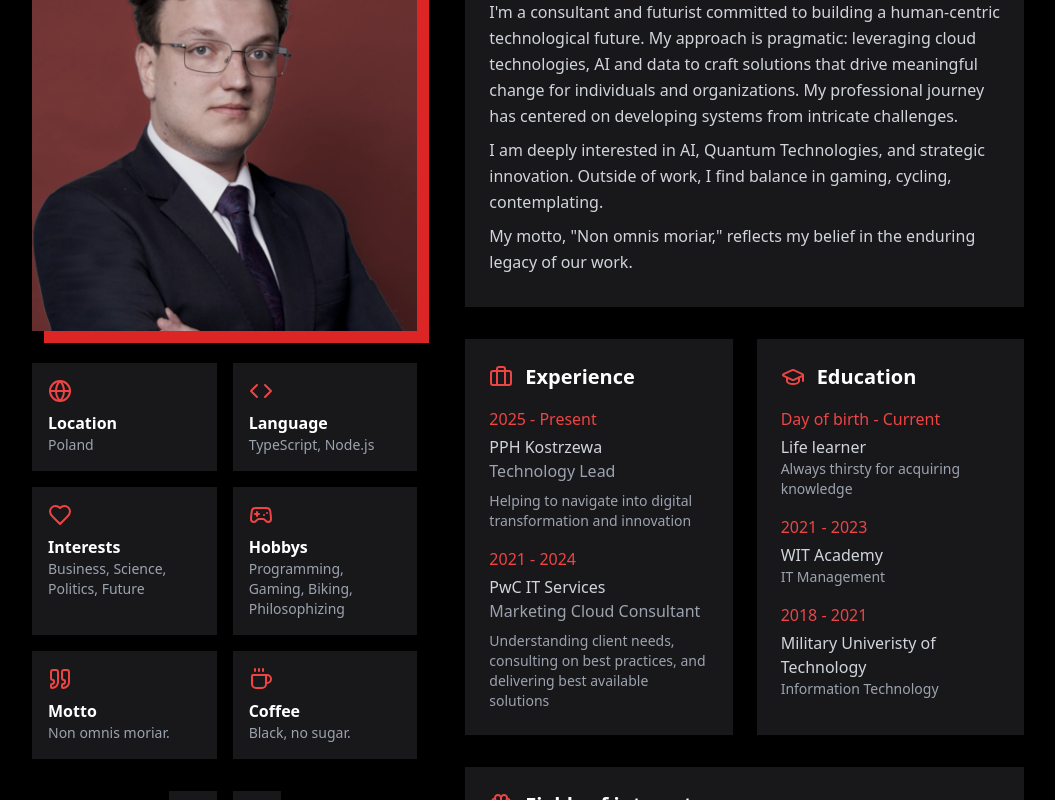
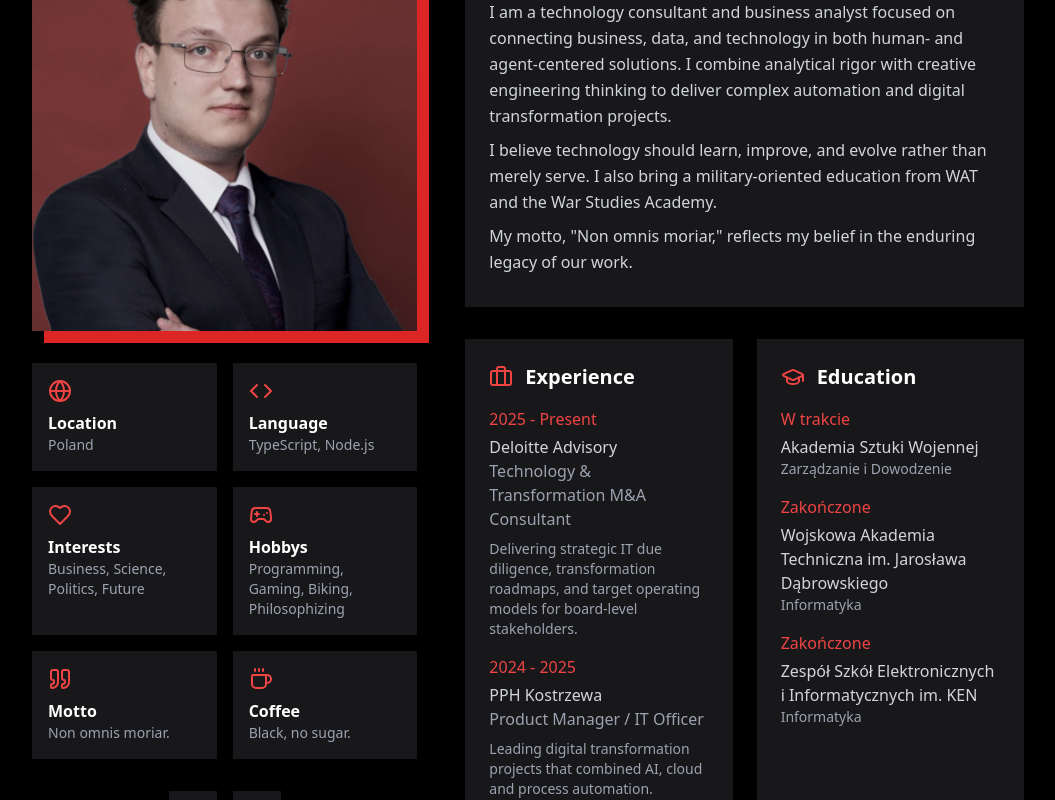
Before and after one commit to czerwinskicez/cezary-czerwinski-pl, a Next.js app: page / in a window 1280 px wide. Shown: the part 960-1760 px from the top of the page, without its empty margins (112-1167 px from the left). Built offline with nearby package versions, Linux system fonts and the light colour scheme; no server answers; the database is empty.

Commit message:
update 2026

```diff
--- a/src/components/About.tsx
+++ b/src/components/About.tsx
@@ -86,21 +86,17 @@ export function About() {
                   <h3 className="text-xl font-bold text-white">Who I Am</h3>
                 </div>
                 <div className="text-gray-300 leading-relaxed">
-
                   <p className="mb-2">
-                    I'm a consultant and futurist committed to building a human-centric technological future.
-                    My approach is pragmatic: leveraging cloud technologies, AI and data to craft solutions that drive meaningful
-                    change for individuals and organizations. My professional journey has centered on developing
-                    systems from intricate challenges.
+                    I am a technology consultant and business analyst focused on connecting business, data, and technology in both human- and agent-centered solutions.
+                    I combine analytical rigor with creative engineering thinking to deliver complex automation and digital transformation projects.
                   </p>
                   <p className="mb-2">
-                    I am deeply interested in AI, Quantum Technologies, and strategic innovation.
-                    Outside of work, I find balance in gaming, cycling, contemplating.
+                    I believe technology should learn, improve, and evolve rather than merely serve.
+                    I also bring a military-oriented education from WAT and the War Studies Academy.
                   </p>
                   <p className="mb-2">
                     My motto, "Non omnis moriar," reflects my belief in the enduring legacy of our work.
                   </p>
-
                 </div>
               </div>
             </div>
@@ -115,10 +111,20 @@ export function About() {
                     <span className="text-red-500 font-medium">
                       2025 - Present
                     </span>
+                    <p className="font-medium mt-1">Deloitte Advisory</p>
+                    <p className="text-medium text-gray-400 mb-2">Technology & Transformation M&A Consultant</p>
+                    <p className="text-sm text-gray-400">
+                      Delivering strategic IT due diligence, transformation roadmaps, and target operating models for board-level stakeholders.
+                    </p>
+                  </li>
+                  <li>
+                    <span className="text-red-500 font-medium">
+                      2024 - 2025
+                    </span>
                     <p className="font-medium mt-1">PPH Kostrzewa</p>
-                    <p className="text-medium text-gray-400 mb-2">Technology Lead</p>
+                    <p className="text-medium text-gray-400 mb-2">Product Manager / IT Officer</p>
                     <p className="text-sm text-gray-400">
-                      Helping to navigate into digital transformation and innovation
+                      Leading digital transformation projects that combined AI, cloud and process automation.
                     </p>
                   </li>
                   <li>
@@ -126,9 +132,9 @@ export function About() {
                       2021 - 2024
                     </span>
                     <p className="font-medium mt-1">PwC IT Services</p>
-                    <p className="text-medium text-gray-400 mb-2">Marketing Cloud Consultant</p>
+                    <p className="text-medium text-gray-400 mb-2">Marketing Automation Business Consultant</p>
                     <p className="text-sm text-gray-400">
-                      Understanding client needs, consulting on best practices, and delivering best available solutions
+                      Implementing Salesforce Marketing Cloud solutions and automations for global clients.
                     </p>
                   </li>
                 </ul>
@@ -141,24 +147,24 @@ export function About() {
                 <ul className="space-y-4 text-gray-300">
                   <li>
                     <span className="text-red-500 font-medium">
-                      Day of birth - Current
+                      W trakcie
                     </span>
-                    <p className="font-medium mt-1">Life learner</p>
-                    <p className="text-sm text-gray-400">Always thirsty for acquiring knowledge</p>
+                    <p className="font-medium mt-1">Akademia Sztuki Wojennej</p>
+                    <p className="text-sm text-gray-400">Zarządzanie i Dowodzenie</p>
                   </li>
                   <li>
                     <span className="text-red-500 font-medium">
-                      2021 - 2023
+                      Zakończone
                     </span>
-                    <p className="font-medium mt-1">WIT Academy</p>
-                    <p className="text-sm text-gray-400">IT Management</p>
+                    <p className="font-medium mt-1">Wojskowa Akademia Techniczna im. Jarosława Dąbrowskiego</p>
+                    <p className="text-sm text-gray-400">Informatyka</p>
                   </li>
                   <li>
                     <span className="text-red-500 font-medium">
-                      2018 - 2021
+                      Zakończone
                     </span>
-                    <p className="font-medium mt-1">Military Univeristy of Technology</p>
-                    <p className="text-sm text-gray-400">Information Technology</p>
+                    <p className="font-medium mt-1">Zespół Szkół Elektronicznych i Informatycznych im. KEN</p>
+                    <p className="text-sm text-gray-400">Informatyka</p>
                   </li>
                 </ul>
               </div>
```
Also changed, not shown: 2 other files (tests, documents, lock files or other folders).
